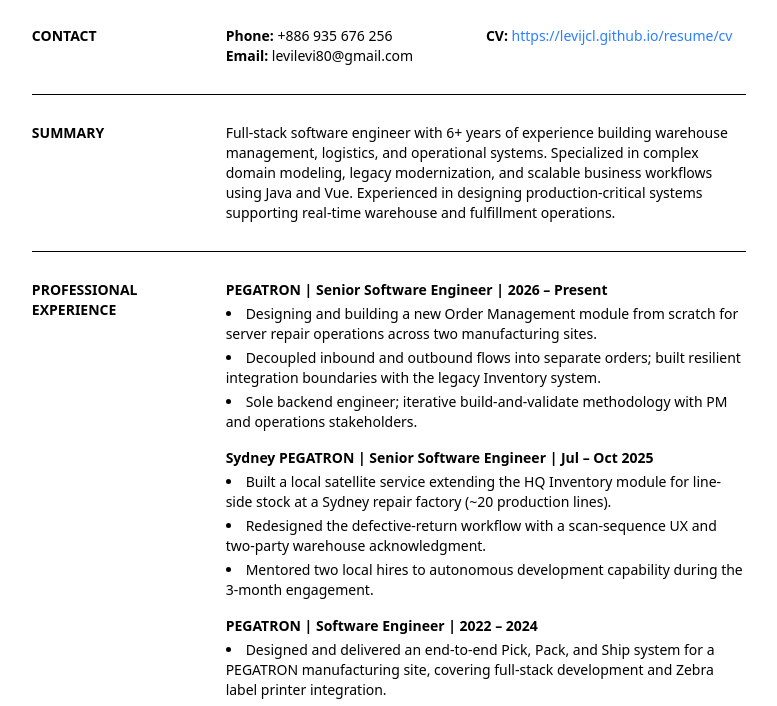
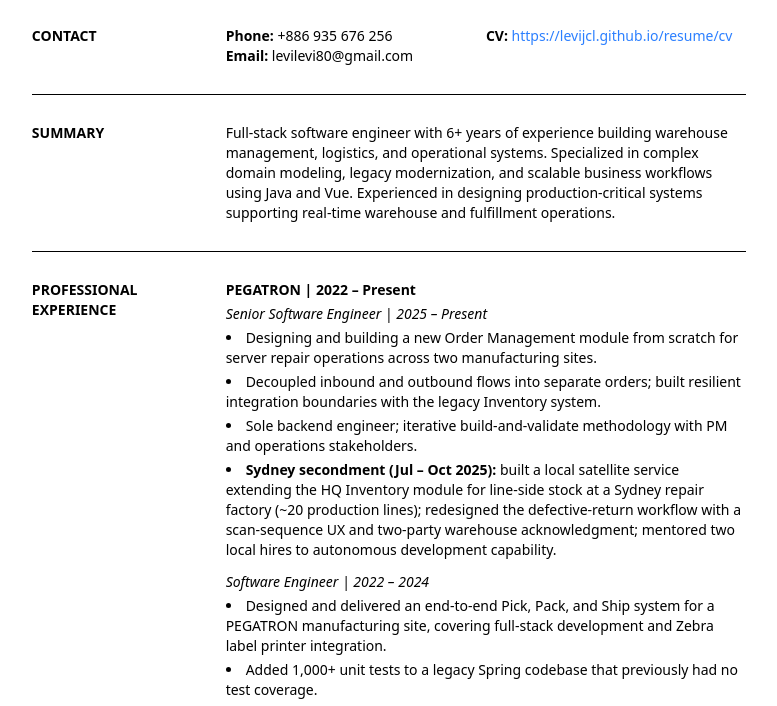
Before and after one commit to levijcl/resume, a website: page index.html in a window 1280 px wide. Shown: the part 82-788 px from the top of the page, without its empty margins (251-1028 px from the left). Drawn offline with Linux system fonts and the light colour scheme.

Commit message:
20260623 (#11)
- Update section

```diff
--- a/index.html
+++ b/index.html
@@ -66,7 +66,9 @@
         </div>
         <div class="sm:flex-1 max-w-prose">
           <div class="mb-4">
-            <p class="mb-1"><strong>PEGATRON | Senior Software Engineer | 2026 – Present</strong></p>
+            <p class="mb-1"><strong>PEGATRON | 2022 – Present</strong></p>
+            <div class="mb-3">
+              <p class="mb-1 italic">Senior Software Engineer | 2025 – Present</p>
               <ul class="list-disc list-inside space-y-1">
                 <li>
                   Designing and building a new Order Management module from
@@ -79,35 +81,21 @@
                   Inventory system.
                 </li>
                 <li>
-                Sole backend engineer; iterative build-and-validate methodology
-                with PM and operations stakeholders.
+                  Sole backend engineer; iterative build-and-validate
+                  methodology with PM and operations stakeholders.
+                </li>
+                <li>
+                  <strong>Sydney secondment (Jul – Oct 2025):</strong> built a
+                  local satellite service extending the HQ Inventory module for
+                  line-side stock at a Sydney repair factory (~20 production
+                  lines); redesigned the defective-return workflow with a
+                  scan-sequence UX and two-party warehouse acknowledgment;
+                  mentored two local hires to autonomous development capability.
                 </li>
               </ul>
             </div>
-          <div class="mb-4">
-            <p class="mb-1">
-              <strong
-                >Sydney PEGATRON | Senior Software Engineer | Jul – Oct 2025</strong
-              >
-            </p>
-            <ul class="list-disc list-inside space-y-1">
-              <li>
-                Built a local satellite service extending the HQ Inventory
-                module for line-side stock at a Sydney repair factory (~20
-                production lines).
-              </li>
-              <li>
-                Redesigned the defective-return workflow with a scan-sequence
-                UX and two-party warehouse acknowledgment.
-              </li>
-              <li>
-                Mentored two local hires to autonomous development capability
-                during the 3-month engagement.
-              </li>
-            </ul>
-          </div>
-          <div class="mb-4">
-            <p class="mb-1"><strong>PEGATRON | Software Engineer | 2022 – 2024</strong></p>
+            <div>
+              <p class="mb-1 italic">Software Engineer | 2022 – 2024</p>
               <ul class="list-disc list-inside space-y-1">
                 <li>
                   Designed and delivered an end-to-end Pick, Pack, and Ship
@@ -119,6 +107,7 @@
                   previously had no test coverage.
                 </li>
               </ul>
+            </div>
           </div>
           <div>
             <p class="mb-1">
```
Also changed, not shown: cv/index.html (+10 -10 lines), src/output.css. Lines whose indentation alone changed are shown as unchanged.
